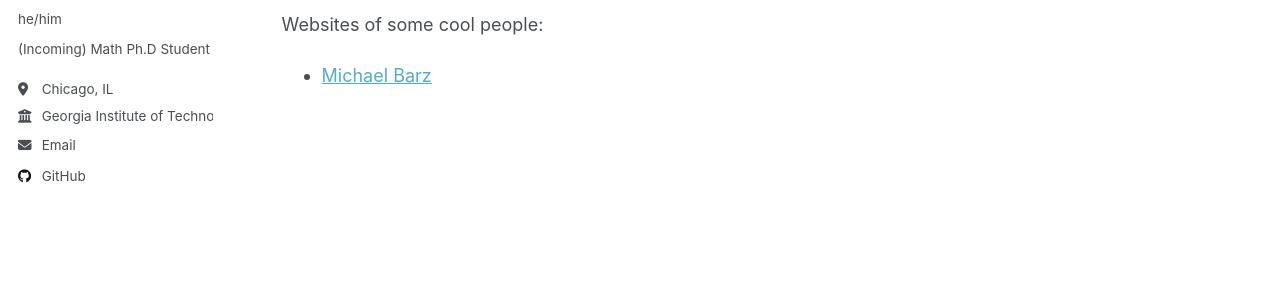
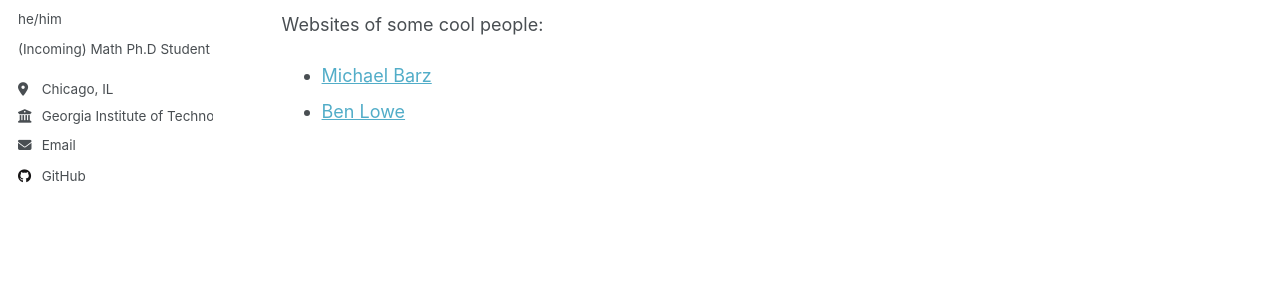
Before and after one commit to badmath3/badmath3.github.io, a Jekyll site: the page built from _pages/about.md, in a window 1280 px wide. Shown: the part 307-601 px from the top of the page. Built offline with Jekyll 4.4.1, drawn with Linux system fonts in a browser that asks for light colours.

Commit message:
added ben lowe

```diff
--- a/_pages/about.md
+++ b/_pages/about.md
@@ -17,3 +17,4 @@ Excuse the errors/unchanged template items, website is still under construction.
 
 Websites of some cool people:
 * [Michael Barz](https://michael.dog/)
+* [Ben Lowe](https://loweb24.github.io/)
```
